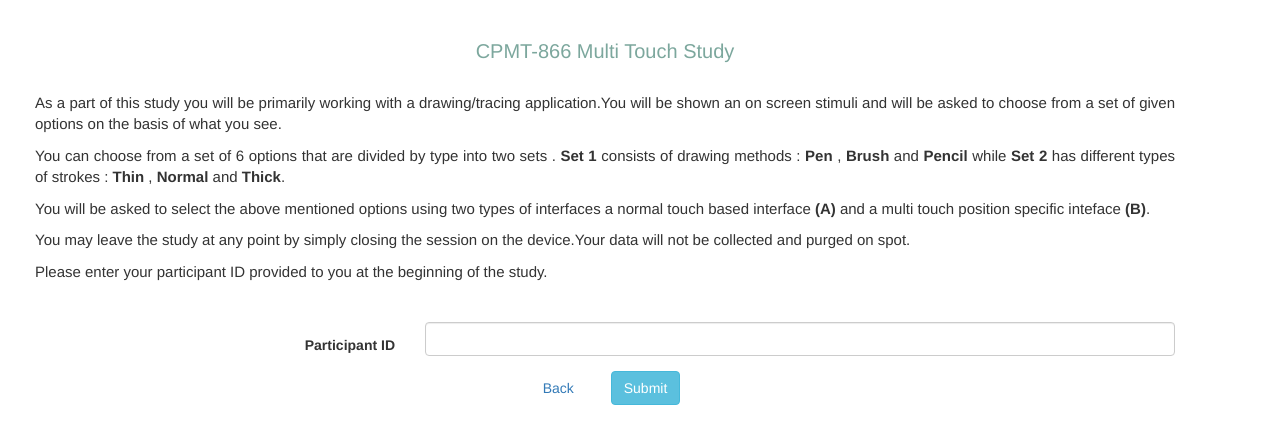
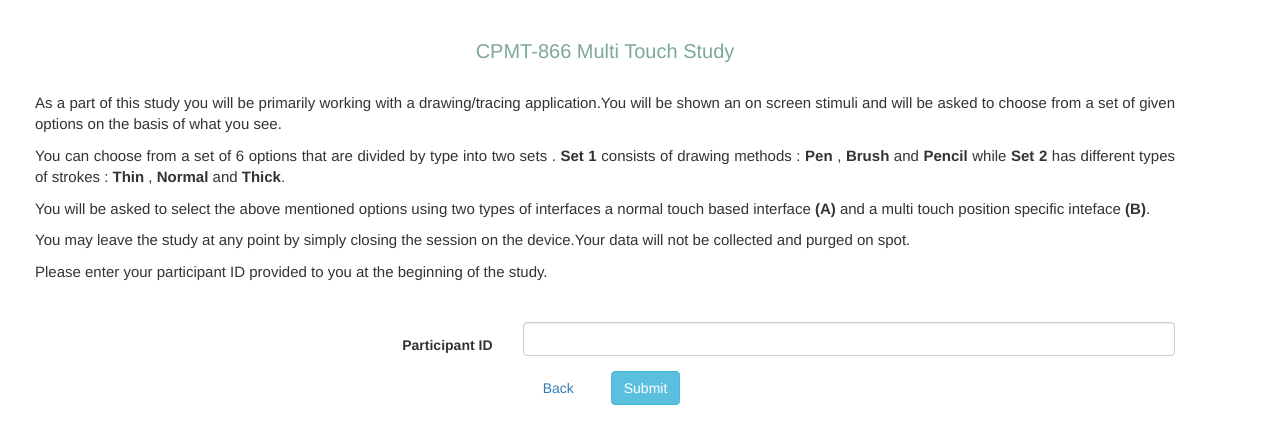
Before and after one commit to kiranbandi/HCI-MultiTouchStudy, a website: page src/index.html in a window 1280 px wide. Both pictures are taken after a click on the button "Proceed". Drawn offline with Linux system fonts and the light colour scheme.

Commit message:
rectified width issue for LG G6

```diff
--- a/src/assets/style.css
+++ b/src/assets/style.css
@@ -61,7 +61,7 @@
 
 .sub-options .btn {
     border: 2px solid;
-    margin: 10px;
+    margin: 5px;
     color: #0c0b0b;
     font-size: 14px;
     border-radius: 12px;
--- a/src/index.html
+++ b/src/index.html
@@ -77,8 +77,8 @@
         <p class='text-justify para-text'>Please enter your participant ID provided to you at the beginning of the study.</p>
         <form class="form-horizontal">
             <div class="form-group">
-                <label class="control-label col-xs-4" for="participantid">Participant ID</label>
-                <div class=" col-xs-8">
+                <label class="control-label col-xs-5" for="participantid">Participant ID</label>
+                <div class=" col-xs-7">
                     <input type="text" class="form-control" id="participantid">
                 </div>
             </div>
```
